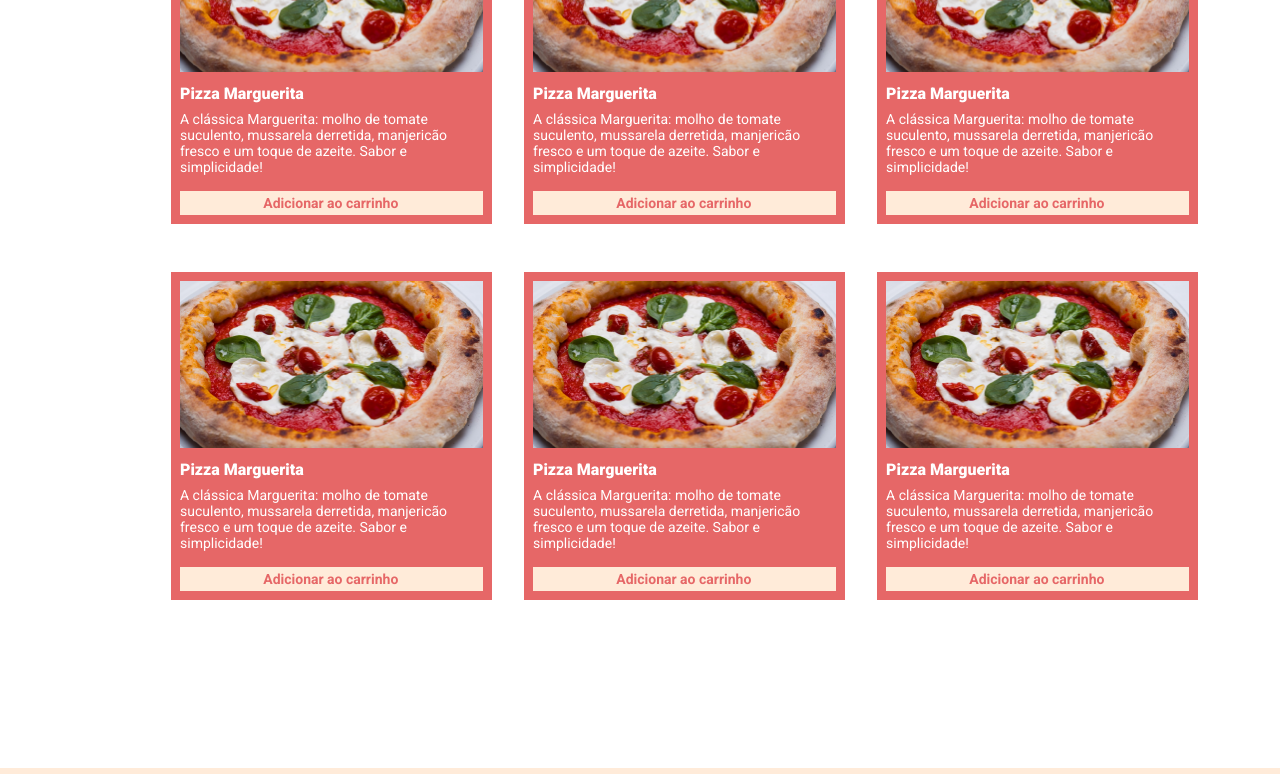
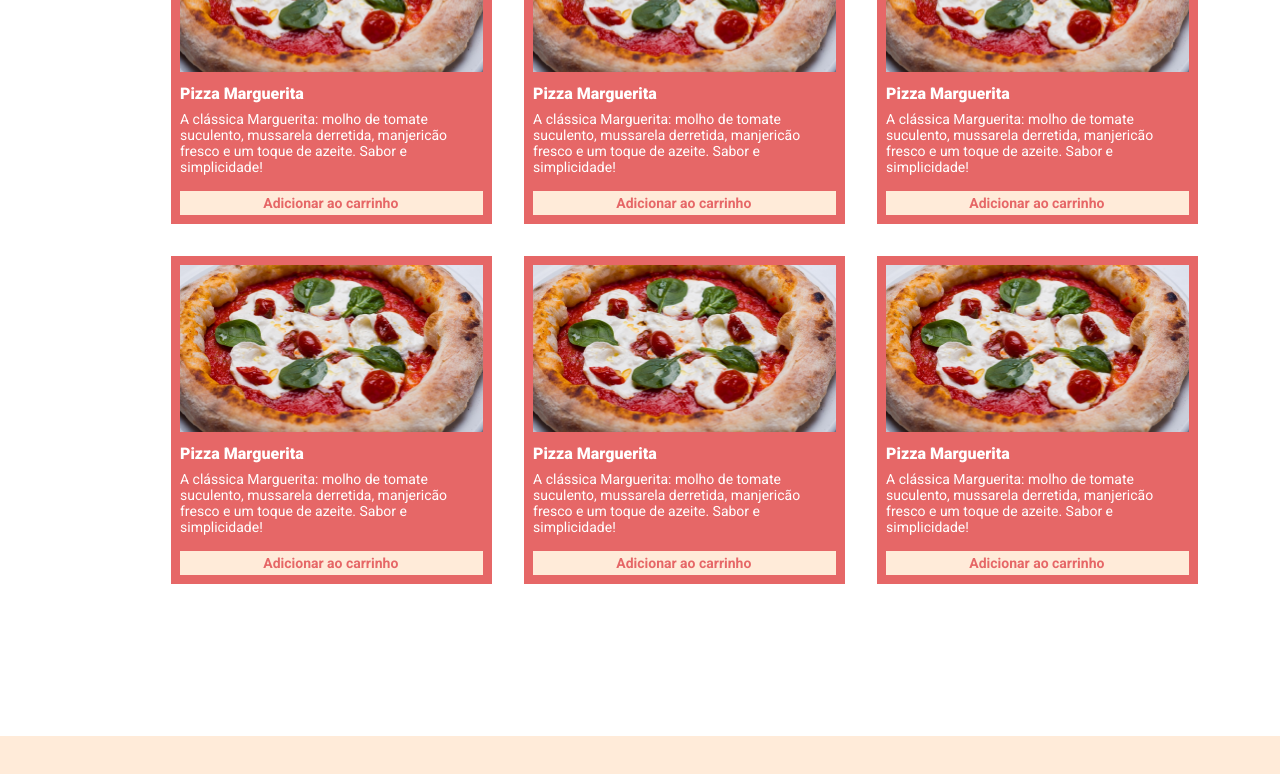
Before and after one commit to manoel-jj/Efood, a React (Create React App) app: page /Cardapio in a window 1280 px wide. Shown: the part 625-1399 px from the top of the page. Built offline with nearby package versions, Linux system fonts and the light colour scheme.

Commit message:
margin-bottom

```diff
--- a/src/components/Cardapio/styles.ts
+++ b/src/components/Cardapio/styles.ts
@@ -3,7 +3,7 @@ import { cores } from '../../styles'
 
 export const Card = styled.div`
   border: 1px solid ${cores.rose};
-  margin-bottom: 48px;
+  margin-bottom: 32px;
   background-color: ${cores.rose};
   color: ${cores.branca};
 `
```
